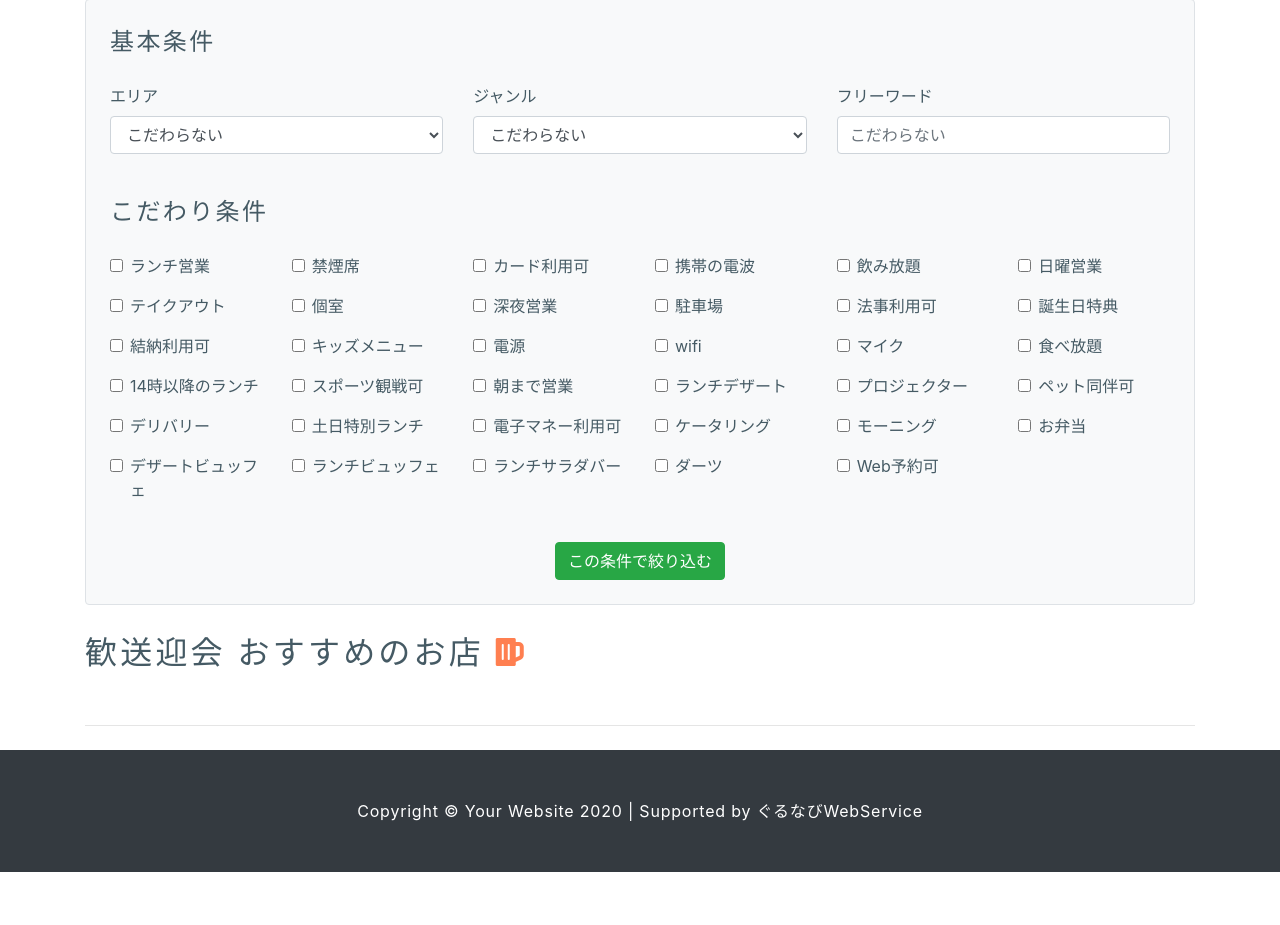
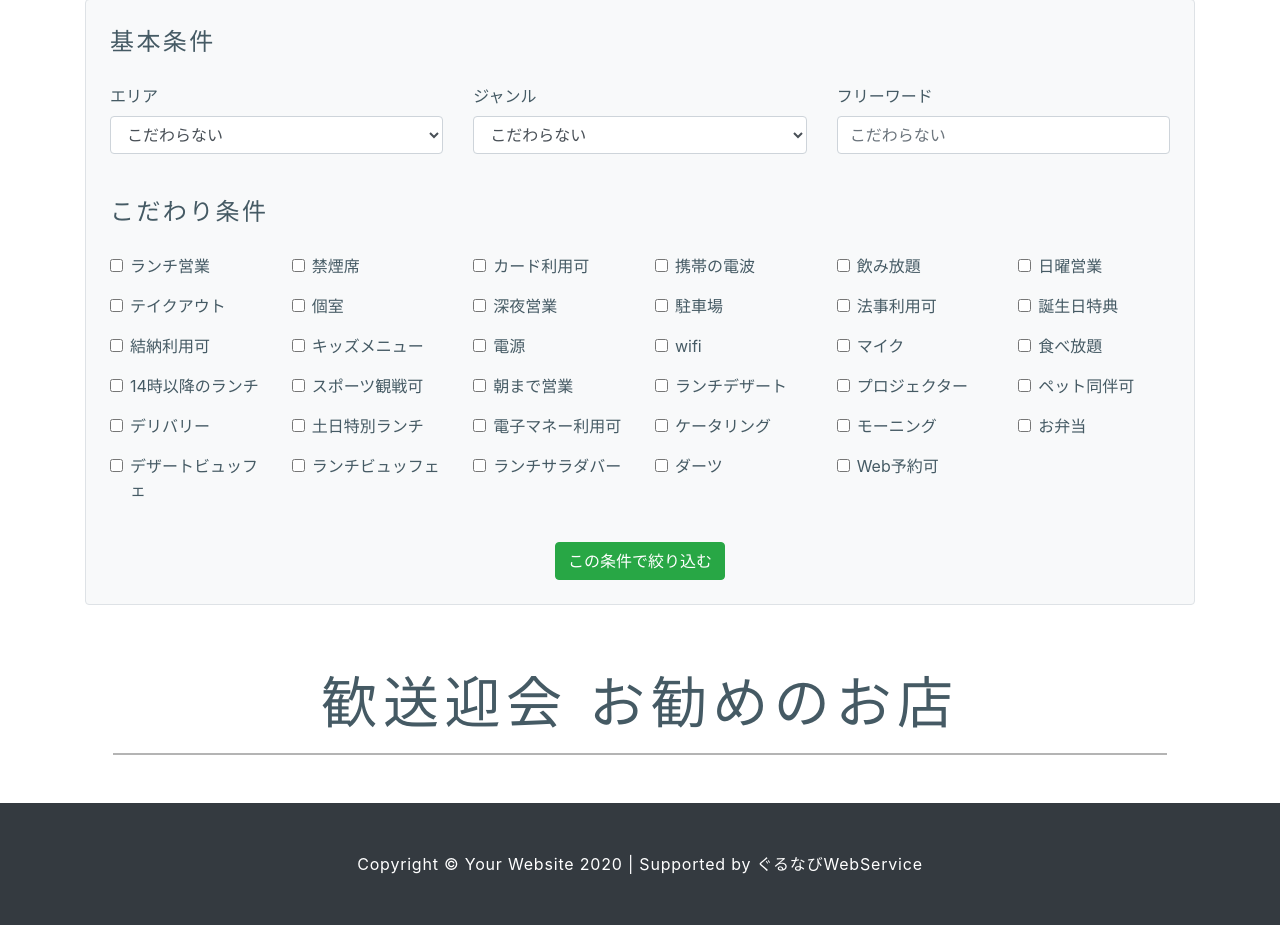
Before and after one commit to dai-gi/samurai-django-foodie, a Django app: template foodie/templates/foodie/index.html in a window 1280 px wide. Shown: the part 1263-2188 px from the top of the page. Before the commit the page ends 2135 px from the top, so only its background shows below. Run offline with Django 3.2, Linux system fonts and the light colour scheme; the template is opened without the code that fills it, so the values that code supplies are empty; some libraries are stand-ins or nearby versions.

Commit message:
デザイン変更

```diff
--- a/foodie/templates/foodie/index.html
+++ b/foodie/templates/foodie/index.html
@@ -401,7 +401,12 @@
         </form>
     </div>
 
-    <h2 class="mb-4">歓送迎会 おすすめのお店 <i class="fas fa-beer my-icon2"></i></h2>
+    <div class="padding">
+        <div class="welcome text-center">
+            <h2 class="display-4">歓送迎会 お勧めのお店</h2>
+            <hr>
+        </div>
+    </div>
 
     <div class="row">
         {% for restaurant in pickup_restaurant %}
@@ -424,6 +429,4 @@
         </div>
         {% endfor %}
     </div>
-
-    <hr class="my-4">
 {% endblock content %}
```
